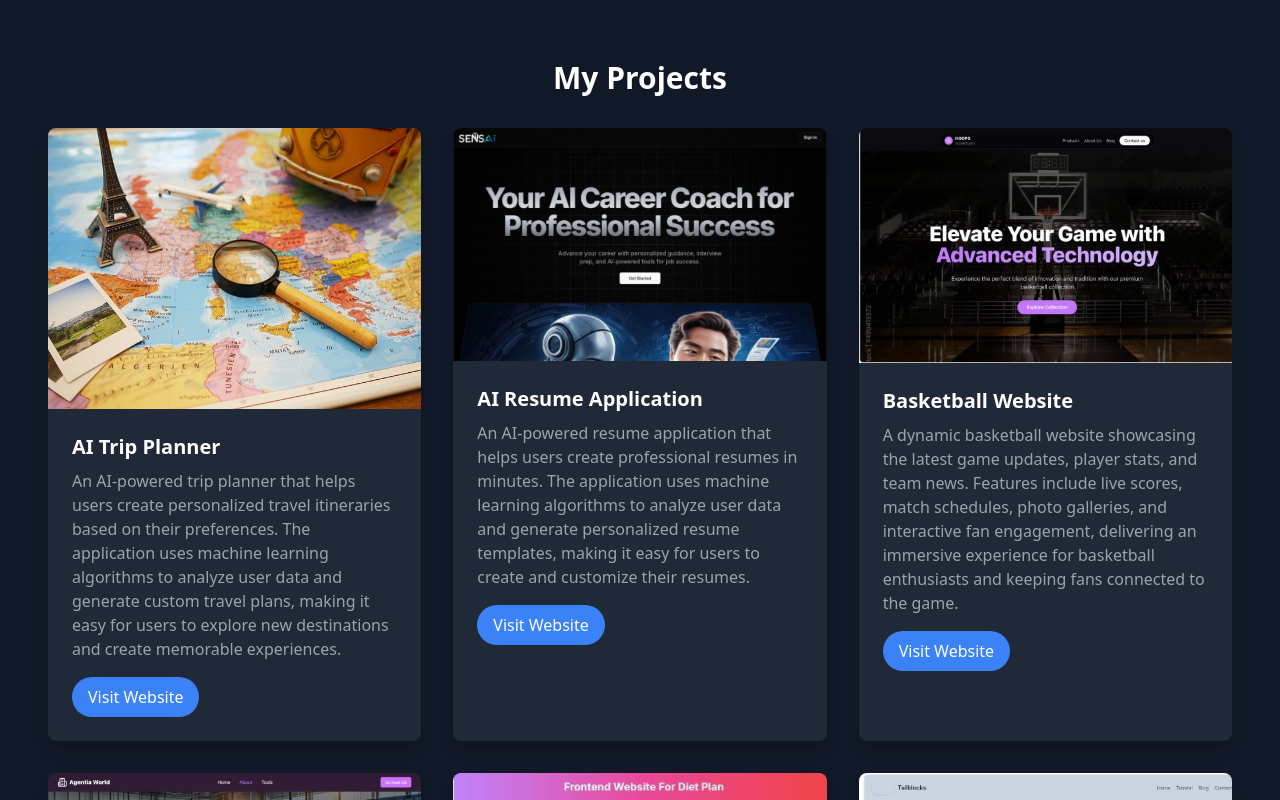
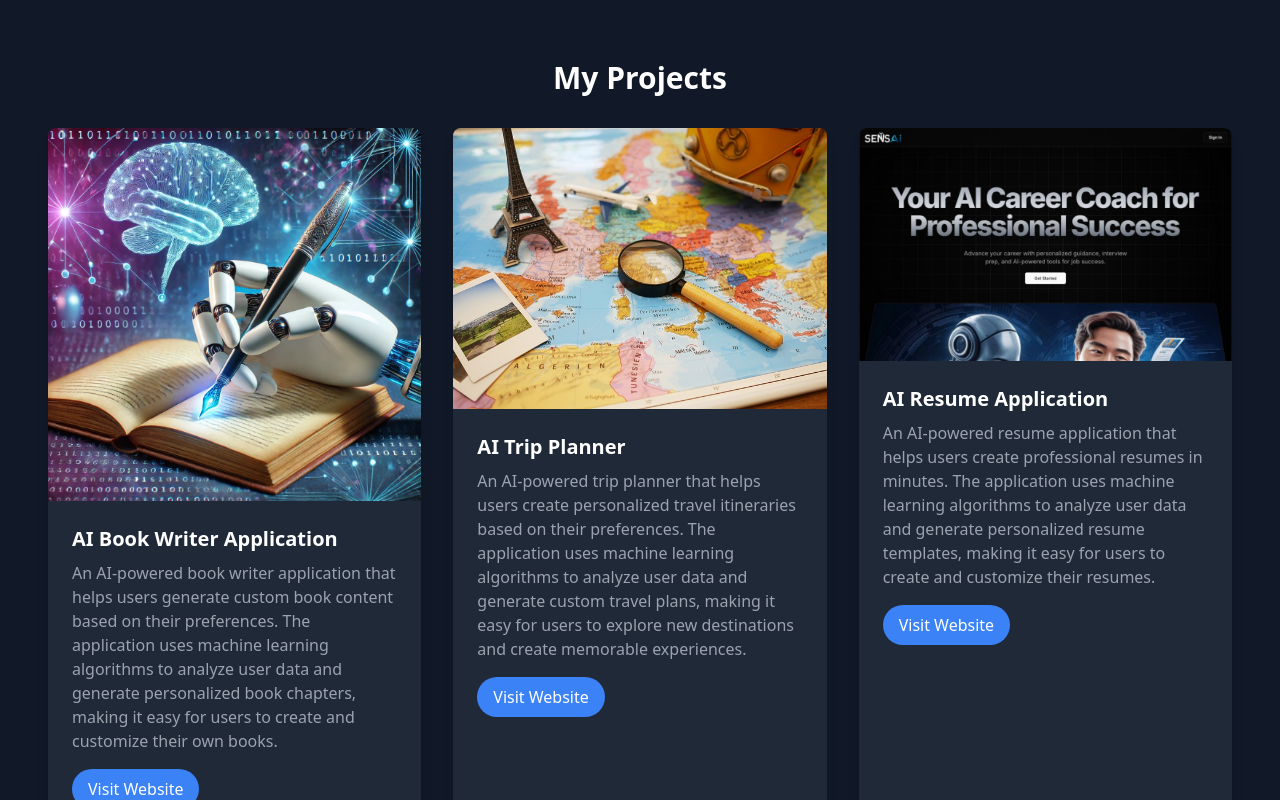
Before and after one commit to mfahadjbr/Portfolio_Fahad_Jabbar, a Next.js app: page / in a window 1280 px wide. Shown: the part 1560-2360 px from the top of the page. Built offline with nearby package versions, Linux system fonts and the light colour scheme.

Commit message:
Ai book writer

```diff
--- a/app/components/Project.tsx
+++ b/app/components/Project.tsx
@@ -3,6 +3,13 @@ import { motion } from 'framer-motion';
 
 // Mock project data with project-specific links
 const projects = [
+  {
+    id: 1,
+    title: 'AI Book Writer Application',
+    description: 'An AI-powered book writer application that helps users generate custom book content based on their preferences. The application uses machine learning algorithms to analyze user data and generate personalized book chapters, making it easy for users to create and customize their own books.',
+    imageUrl: '/book.jpg',
+    link: 'https://mfahadjbr-ai-book-writer-srcai-book-writermain-is6myq.streamlit.app',
+  },
   {
     id: 1,
     title: 'AI Trip Planner',
--- a/app/page.tsx
+++ b/app/page.tsx
@@ -115,7 +115,7 @@ element?.scrollIntoView({ behavior: 'smooth' })
                   <ChevronDown size={20} />
                 </motion.button>
                 <motion.a
-                  href="/path-to-your-cv.pdf"
+                  href="https://drive.google.com/file/d/1mqdH2MvuyCf2sB6DORftDbX4QVkP1dld/view?usp=drive_link"
                   download
                   whileHover={{ scale: 1.05 }}
                   whileTap={{ scale: 0.95 }}
@@ -212,7 +212,7 @@ element?.scrollIntoView({ behavior: 'smooth' })
                 <li>Bachelor's in Artifical Intelligence, Air University Islamabad (2027)</li>
               </ul>
               <motion.a
-                href="/path-to-your-cv.pdf"
+                href="https://drive.google.com/file/d/1mqdH2MvuyCf2sB6DORftDbX4QVkP1dld/view?usp=drive_link"
                 download
                 whileHover={{ scale: 1.05 }}
                 whileTap={{ scale: 0.95 }}
```
Also changed, not shown: public/book.jpg (added).
